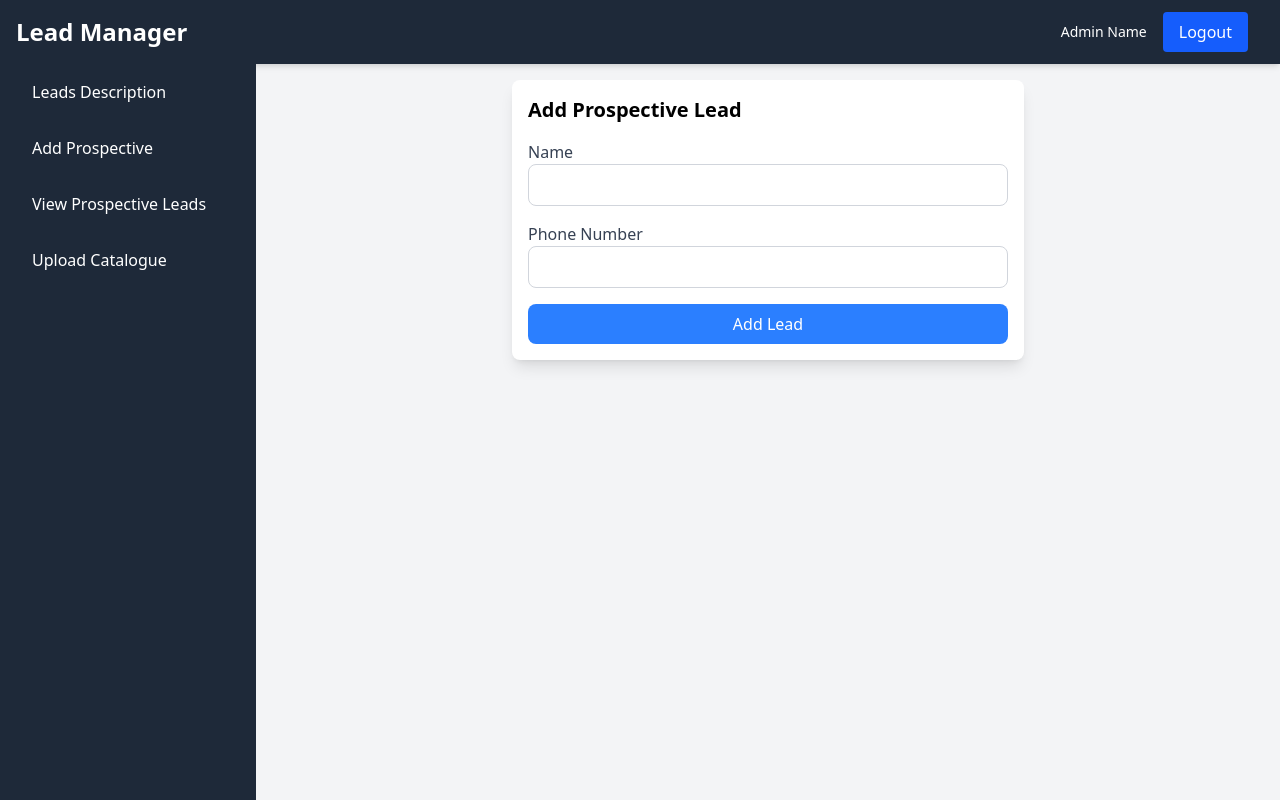
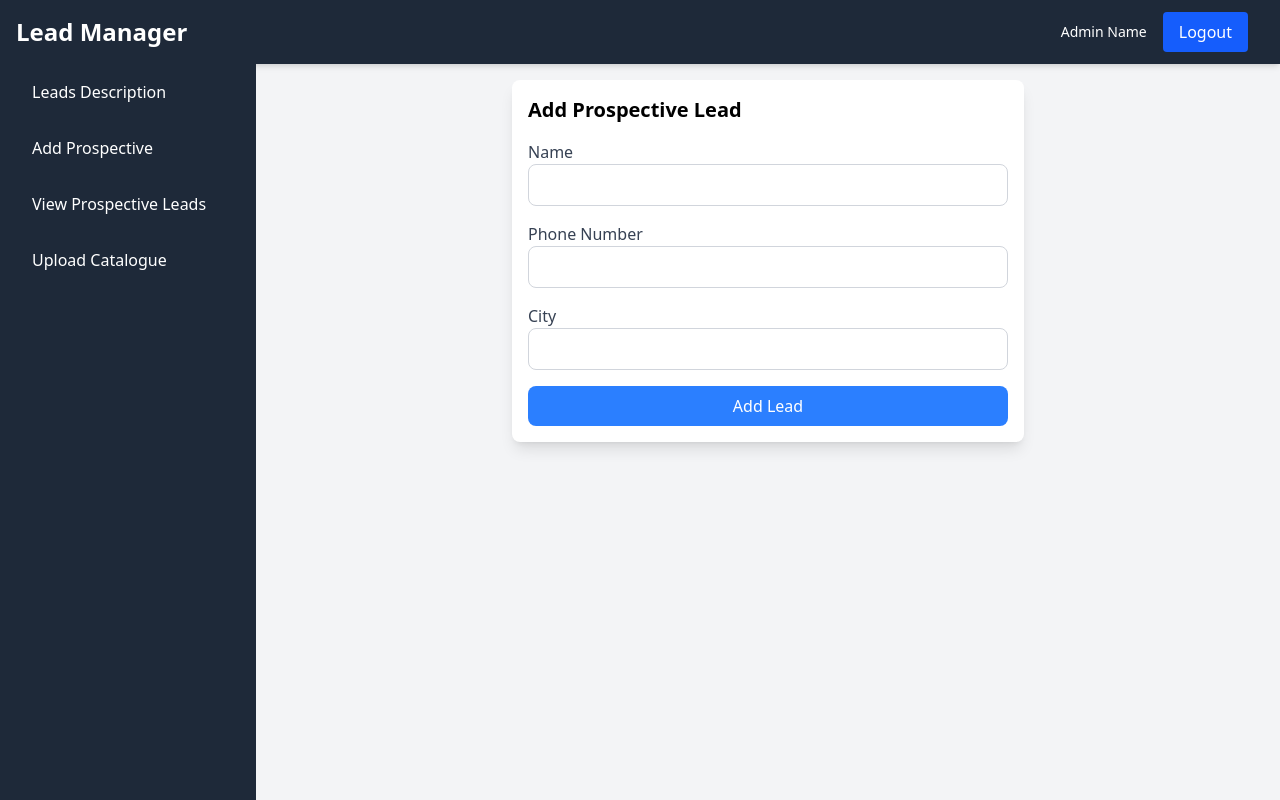
Before and after one commit to arryaanjain/lead-management, a React (Vite) app in the folder admin/: page /admin/add in a window 1280 px wide. Built offline with nearby package versions, Linux system fonts and the light colour scheme; sample sign-in values are in the browser's storage.

Commit message:
(admin) Add prospective lead updated to handle city info

```diff
--- a/admin/src/pages/AddProspectiveLead.tsx
+++ b/admin/src/pages/AddProspectiveLead.tsx
@@ -4,6 +4,7 @@ import React, { useState } from 'react';
 const AddProspectiveLead: React.FC = () => {
   const [phone, setPhone] = useState('');
   const [name, setName] = useState('');
+  const [city, setCity] = useState('');
   const [message, setMessage] = useState('');
   const [loading, setLoading] = useState(false);
 
@@ -15,7 +16,7 @@ const AddProspectiveLead: React.FC = () => {
       const response = await fetch(`${import.meta.env.VITE_API_URL}/api/admin/add`, {
         method: 'POST',
         headers: { 'Content-Type': 'application/json' },
-        body: JSON.stringify({ phone, name }),
+        body: JSON.stringify({ phone, name, city }),
       });
 
       const data = await response.json();
@@ -60,6 +61,18 @@ const AddProspectiveLead: React.FC = () => {
             required
           />
         </div>
+        <div className="mb-4">
+          <label htmlFor="city" className="block text-gray-700">City</label>
+          <input
+            type="text"
+            id="city"
+            name="city"
+            value={city}
+            onChange={(e) => setCity(e.target.value)}
+            className="w-full px-4 py-2 border border-gray-300 rounded-lg"
+            required
+          />
+        </div>
         <button type="submit" className="w-full py-2 bg-blue-500 text-white rounded-lg" disabled={loading}>
           {loading ? 'Submitting...' : 'Add Lead'}
         </button>
```
Also changed, not shown: 2 other files (tests, documents, lock files or other folders).
